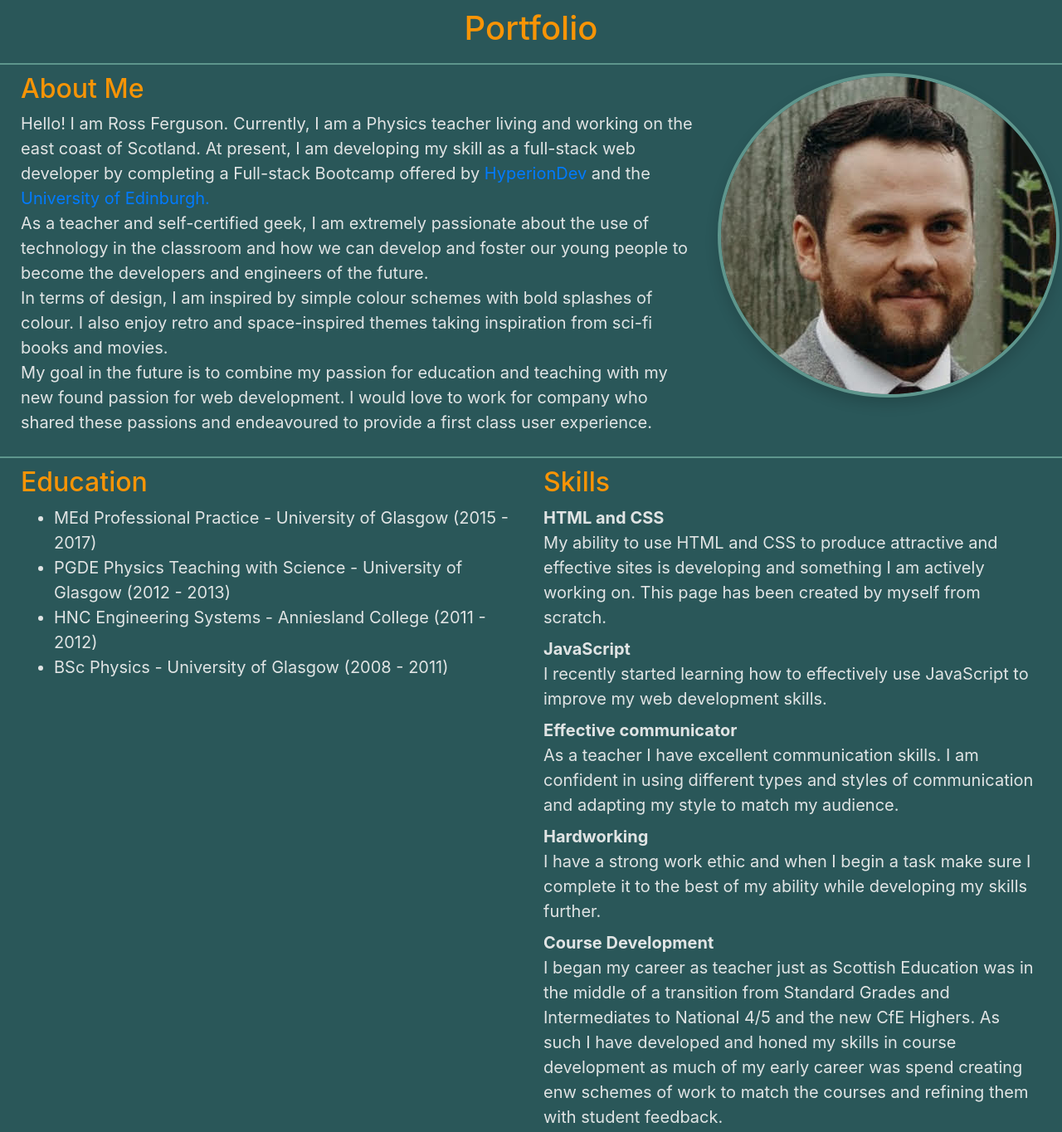
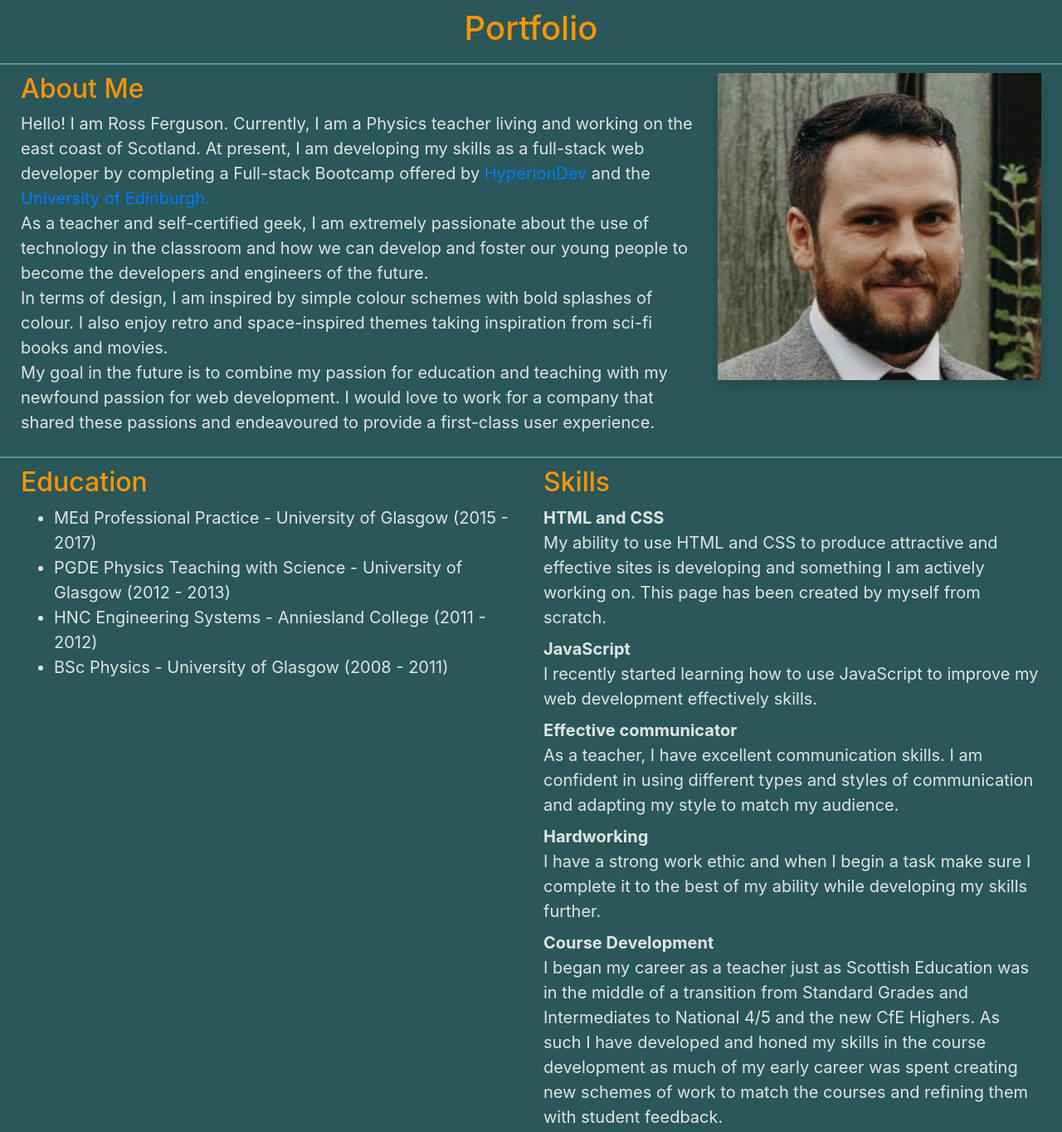
Before and after one commit to rferguson05/ross_ferguson_resume, a plain HTML site: page index.html in a window 1280 px wide. Shown: the top 1364 px of the page at 83% size. Drawn offline with nearby package versions, Linux system fonts and the light colour scheme.

Commit message:
Update index.html

```diff
--- a/index.html
+++ b/index.html
@@ -24,7 +24,7 @@
                 <h2 id="aboutMeHeading">About Me</h2>
                 <p>
                     Hello! I am Ross Ferguson. Currently, I am a Physics teacher living and working on the east coast of
-                    Scotland. At present, I am developing my skill as a full-stack web developer by completing a
+                    Scotland. At present, I am developing my skills as a full-stack web developer by completing a
                     Full-stack Bootcamp offered by <a href="https://www.hyperiondev.com/"
                         target="_blank">HyperionDev</a> and the <a
                         href="https://www.ed.ac.uk/bayes/about-us/education/hyperiondev-coding-bootcamps"
@@ -38,14 +38,14 @@
                     In terms of design, I am inspired by simple colour schemes with bold splashes of colour. I also
                     enjoy retro and space-inspired themes taking inspiration from sci-fi books and movies.
                     <br>
-                    My goal in the future is to combine my passion for education and teaching with my new found passion
-                    for web development. I would love to work for company who shared these passions and endeavoured to
-                    provide a first class user experience.
+                    My goal in the future is to combine my passion for education and teaching with my newfound passion
+                    for web development. I would love to work for a company that shared these passions and endeavoured to
+                    provide a first-class user experience.
                 </p>
             </div>
             <div class="col-md-4 verticalCentreImg">
 
-                <img class="shadow" id="myHeadshot" src="Images/myHeadShot.jpg"
+                <img class="shadow" id="headshot" src="Images/myHeadShot.jpg"
                     alt="image showing my shoulder and heads">
 
             </div>
@@ -82,14 +82,14 @@
                     </dd>
                     <dt>JavaScript</dt>
                     <dd>
-                        I recently started learning how to effectively use JavaScript to improve my web development
+                        I recently started learning how to use JavaScript to improve my web development effectively
                         skills.
                     </dd>
                     <dt>
                         Effective communicator
                     </dt>
                     <dd>
-                        As a teacher I have excellent communication skills. I am confident in using different types and
+                        As a teacher, I have excellent communication skills. I am confident in using different types and
                         styles of communication and adapting my style to match my audience.
                     </dd>
                     <dt>Hardworking</dt>
@@ -101,10 +101,10 @@
                         Course Development
                     </dt>
                     <dd>
-                        I began my career as teacher just as Scottish Education was in the middle of a transition from
+                        I began my career as a teacher just as Scottish Education was in the middle of a transition from
                         Standard Grades and Intermediates to National 4/5 and the new CfE Highers. As such I have
-                        developed and honed my skills in course development as much of my early career was spend
-                        creating enw schemes of work to match the courses and refining them with student feedback.
+                        developed and honed my skills in the course development as much of my early career was spent
+                        creating new schemes of work to match the courses and refining them with student feedback.
                     </dd>
                 </dl>
             </div>
@@ -127,7 +127,7 @@
                         Physics Teacher - Highland Council (2013 - 2016)
                     </dt>
                     <dd>
-                        As with my current role my main responsibility was in assessing and setting work for my classes.
+                        As with my current role my main responsibility was assessing and setting work for my classes.
                         I also played an active part in the rolling out of Chromebooks to the school and in training
                         staff on how to use them.
                     </dd>
@@ -139,7 +139,7 @@
             <div class="col-md">
                 <!-- Below creates an image that, when clicked, will enlarge and open up in a modal source: https://www.w3schools.com/howto/howto_css_modal_images.asp  -->
                 <img class="zoom" id="productPageImg" src="Images/productPageWorking.png"
-                    alt="Screenshot showin a working online store" style="cursor:zoom-in"
+                    alt="Screenshot showing a working online store" style="cursor:zoom-in"
                     onclick="document.getElementById('modalScreenshot').style.display='block'">
 
                 <div id="modalScreenshot" class="modal">
@@ -166,18 +166,18 @@
                             Have a page which shows the cart
                         </li>
                         <li>
-                            Allow the user to select delivery method and update the total cost to reflect the cost of
+                            Allow the user to select a delivery method and update the total cost to reflect the cost of
                             the method chosen
                         </li>
                         <li>
                             Have an individual page for each product
                         </li>
                     </ul>
-                    I also decided to challenge myself by making it that I would have one page for the products and this
+                    I also decided to challenge myself by making it so that I would have one page for the products and this
                     would update depending on which item from the catalogue the user had selected.
                     <br>
                     I managed to achieve all of the above receiving full marks and positive comments from the code
-                    reviewer who had reviewed my work.
+                    the reviewer who had reviewed my work.
                     <br>
                     I am happy to share the full project on GitHub if requested.
                 </p>
```
